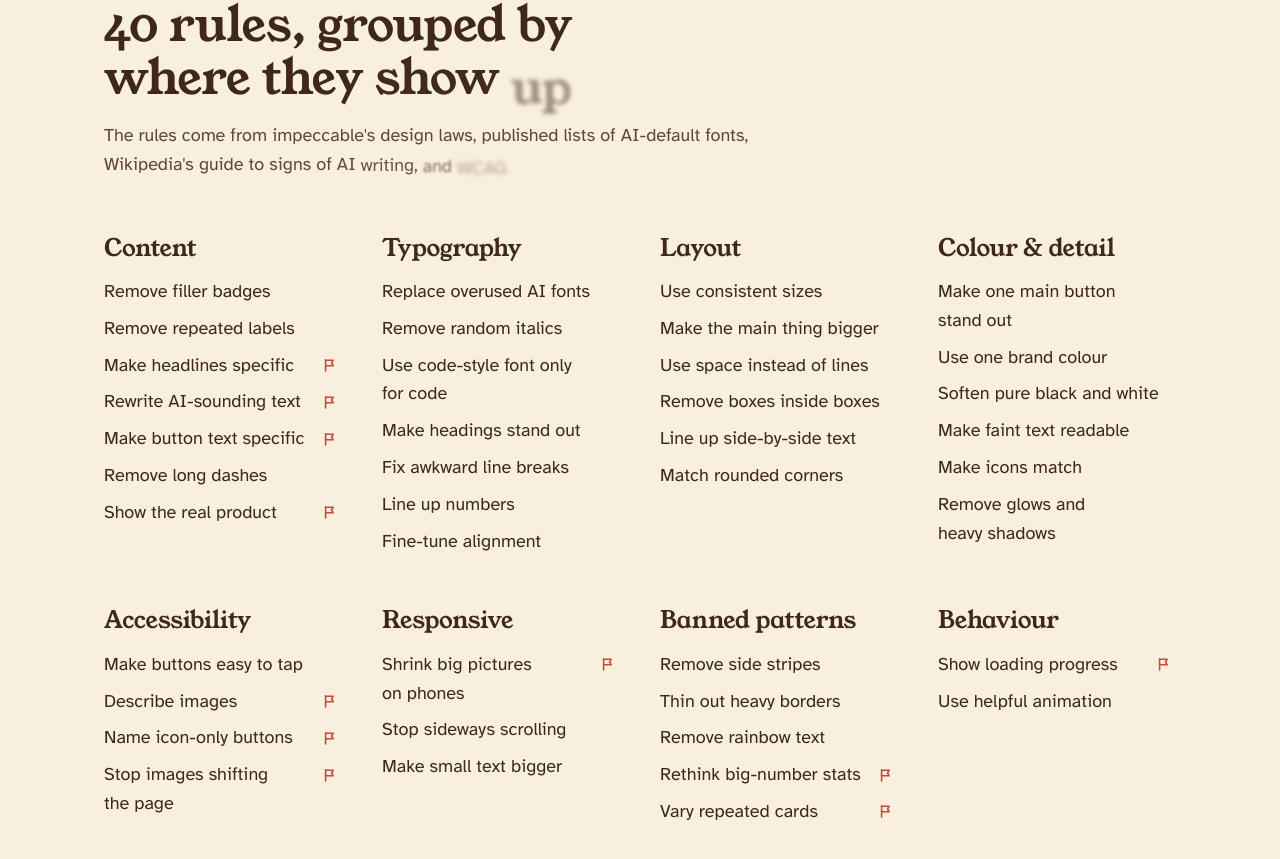
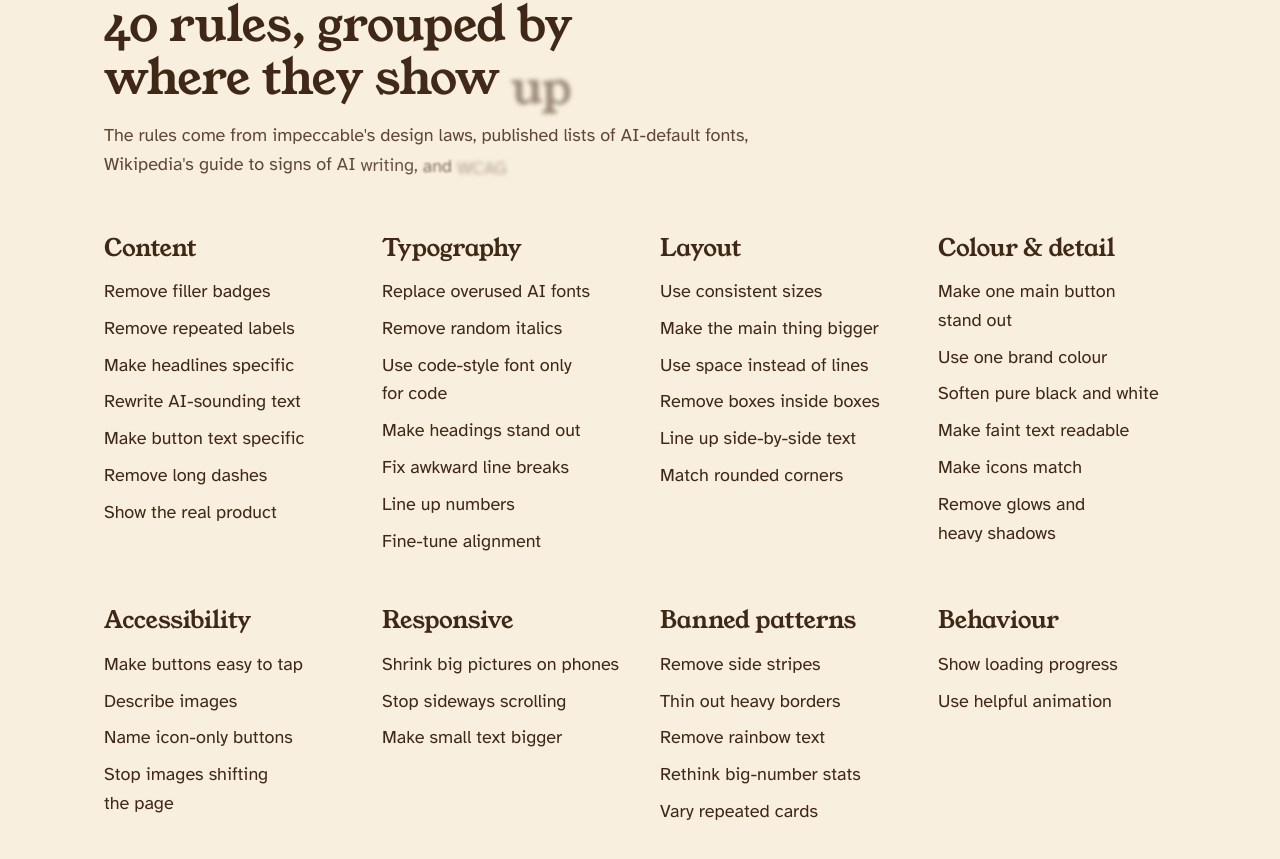
Before and after one commit to mountaintew/yba, a React (Vite) app: page / in a window 1280 px wide. Shown: the part 3307-4166 px from the top of the page. Built offline with nearby package versions, Linux system fonts and the light colour scheme.

Commit message:
Remove the agent flag icon and tooltip from the landing rules list

```diff
--- a/src/components/Icons.jsx
+++ b/src/components/Icons.jsx
@@ -8,7 +8,3 @@ export function DownloadIcon() {
 export function ChevronIcon() {
   return <svg {...base} className="i chev"><path d="M5 7.5 10 12.5 15 7.5" /></svg>;
 }
-
-export function FlagIcon() {
-  return <svg {...base}><path d="M4.5 17.5V3.5M4.5 4h9.5l-2 3.5 2 3.5H4.5" /></svg>;
-}
--- a/src/components/Rules.jsx
+++ b/src/components/Rules.jsx
@@ -1,11 +1,5 @@
 import { rules } from '../content.js';
 import ScrollWords from './ScrollWords.jsx';
-import { FlagIcon } from './Icons.jsx';
-
-// Flag icon with a tooltip on hover or keyboard focus; marks rules the extension flags for the agent.
-function Flag() {
-  return <span className="flag" tabIndex={0} role="img" aria-label={rules.flagTip} data-tip={rules.flagTip}><FlagIcon /></span>;
-}
 
 export default function Rules() {
   return (
@@ -20,8 +14,8 @@ export default function Rules() {
             <div className="group" key={group}>
               <h3>{group}</h3>
               <ul>
-                {items.map(([label, agent]) => (
-                  <li key={label}> {label} {agent && <Flag />}</li>
+                {items.map(([label]) => (
+                  <li key={label}>{label}</li>
                 ))}
               </ul>
             </div>
--- a/src/content.js
+++ b/src/content.js
@@ -25,17 +25,15 @@ export const report = {
 export const rules = {
   title: '40 rules, grouped by where they show up',
   intro: "The rules come from impeccable's design laws, published lists of AI-default fonts, Wikipedia's guide to signs of AI writing, and WCAG 2.2.",
-  flagTip: 'Flagged on the page for your agent to rewrite',
-  // `agent: true` marks rules whose fix needs new words or assets, so the extension flags them instead of previewing.
   groups: [
-    ['Content', [['Remove filler badges'], ['Remove repeated labels'], ['Make headlines specific', true], ['Rewrite AI-sounding text', true], ['Make button text specific', true], ['Remove long dashes'], ['Show the real product', true]]],
+    ['Content', [['Remove filler badges'], ['Remove repeated labels'], ['Make headlines specific'], ['Rewrite AI-sounding text'], ['Make button text specific'], ['Remove long dashes'], ['Show the real product']]],
     ['Typography', [['Replace overused AI fonts'], ['Remove random italics'], ['Use code-style font only for code'], ['Make headings stand out'], ['Fix awkward line breaks'], ['Line up numbers'], ['Fine-tune alignment']]],
     ['Layout', [['Use consistent sizes'], ['Make the main thing bigger'], ['Use space instead of lines'], ['Remove boxes inside boxes'], ['Line up side-by-side text'], ['Match rounded corners']]],
     ['Colour & detail', [['Make one main button stand out'], ['Use one brand colour'], ['Soften pure black and white'], ['Make faint text readable'], ['Make icons match'], ['Remove glows and heavy shadows']]],
-    ['Accessibility', [['Make buttons easy to tap'], ['Describe images', true], ['Name icon-only buttons', true], ['Stop images shifting the page', true]]],
-    ['Responsive', [['Shrink big pictures on phones', true], ['Stop sideways scrolling'], ['Make small text bigger']]],
-    ['Banned patterns', [['Remove side stripes'], ['Thin out heavy borders'], ['Remove rainbow text'], ['Rethink big-number stats', true], ['Vary repeated cards', true]]],
-    ['Behaviour', [['Show loading progress', true], ['Use helpful animation']]],
+    ['Accessibility', [['Make buttons easy to tap'], ['Describe images'], ['Name icon-only buttons'], ['Stop images shifting the page']]],
+    ['Responsive', [['Shrink big pictures on phones'], ['Stop sideways scrolling'], ['Make small text bigger']]],
+    ['Banned patterns', [['Remove side stripes'], ['Thin out heavy borders'], ['Remove rainbow text'], ['Rethink big-number stats'], ['Vary repeated cards']]],
+    ['Behaviour', [['Show loading progress'], ['Use helpful animation']]],
   ],
 };
 
--- a/src/index.css
+++ b/src/index.css
@@ -11,7 +11,6 @@
   --on-cobalt: oklch(96% 0.02 80);
   --on-cobalt-2: oklch(89% 0.035 80);
   --line: oklch(30% 0.045 55 / .14);
-  --flag: oklch(58% 0.17 30);
   --display: "Young Serif", "Iowan Old Style", Georgia, serif;
   --text: "Atkinson Hyperlegible", ui-sans-serif, system-ui, sans-serif;
   --mono: ui-monospace, "SF Mono", Menlo, monospace;
@@ -118,16 +117,7 @@ pre .k { color: oklch(84% 0.06 80); }
 @media (max-width: 599px) { .groups { grid-template-columns: minmax(0, 1fr); gap: 40px; } }
 .group h3 { margin-bottom: 12px; }
 .group ul { list-style: none; margin: 0; padding: 0; }
-.group li { padding: 4px 0; display: flex; align-items: flex-start; gap: 12px; }
-.group li .flag { margin-top: calc((1lh - 24px) / 2); } /* centred on the first line when a label wraps */
-/* Agent-only flag: icon in the flag token, with a tooltip on hover or keyboard focus. */
-.flag { position: relative; margin-left: auto; width: 24px; height: 24px; display: grid; place-items: center; flex-shrink: 0; border-radius: 4px; cursor: default; color: var(--flag); }
-.flag .i { width: 16px; height: 16px; }
-.flag:focus-visible { outline: 2px solid var(--cobalt); outline-offset: 2px; }
-.flag::after { content: attr(data-tip); position: absolute; right: -8px; bottom: calc(100% + 8px); width: max-content; max-width: 240px; padding: 8px 12px; border-radius: 8px;
-               background: var(--espresso); color: var(--cream); font-size: 14px; line-height: 1.4; text-align: left; opacity: 0; transform: translateY(4px); pointer-events: none;
-               transition: opacity .15s var(--ease), transform .15s var(--ease); z-index: 1; }
-.flag:hover::after, .flag:focus-visible::after { opacity: 1; transform: none; }
+.group li { padding: 4px 0; }
 
 /* questions */
 .faq .wrap { display: grid; grid-template-columns: 300px minmax(0, 1fr); gap: 64px; align-items: start; }
```
